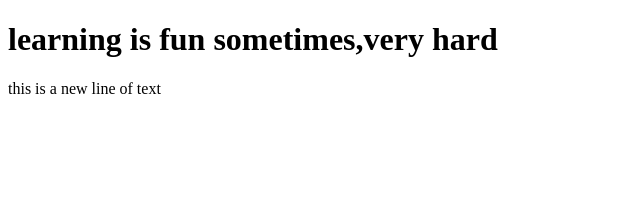
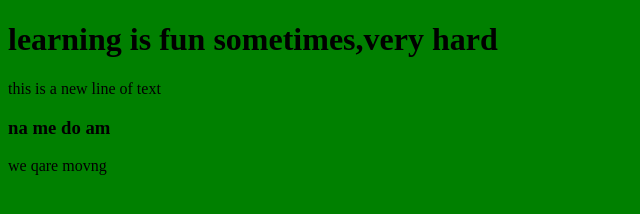
Before and after one commit to Goodness-MArcel/example, a plain HTML site: page index.html in a window 1280 px wide. Shown: the whole page, without its empty margins (0-640 px from the left). Drawn offline with Linux system fonts and the light colour scheme.

Commit message:
add styles for body background color

```diff
--- a/index.html
+++ b/index.html
@@ -4,9 +4,14 @@
     <meta charset="UTF-8">
     <meta name="viewport" content="width=device-width, initial-scale=1.0">
     <title>Document</title>
+    <link rel="stylesheet" href="./styles/index.css">
 </head>
 <body>
     <h1>learning is fun sometimes,very hard</h1>
     <p>this is a new line of text</p>
+    <h3>na me do am</h3>
+    <p>we qare movng</p>
+
+
 </body>
 </html>
--- /dev/null
+++ b/styles/index.css
@@ -0,0 +1,3 @@
+body {
+    background-color: green;
+}
```
